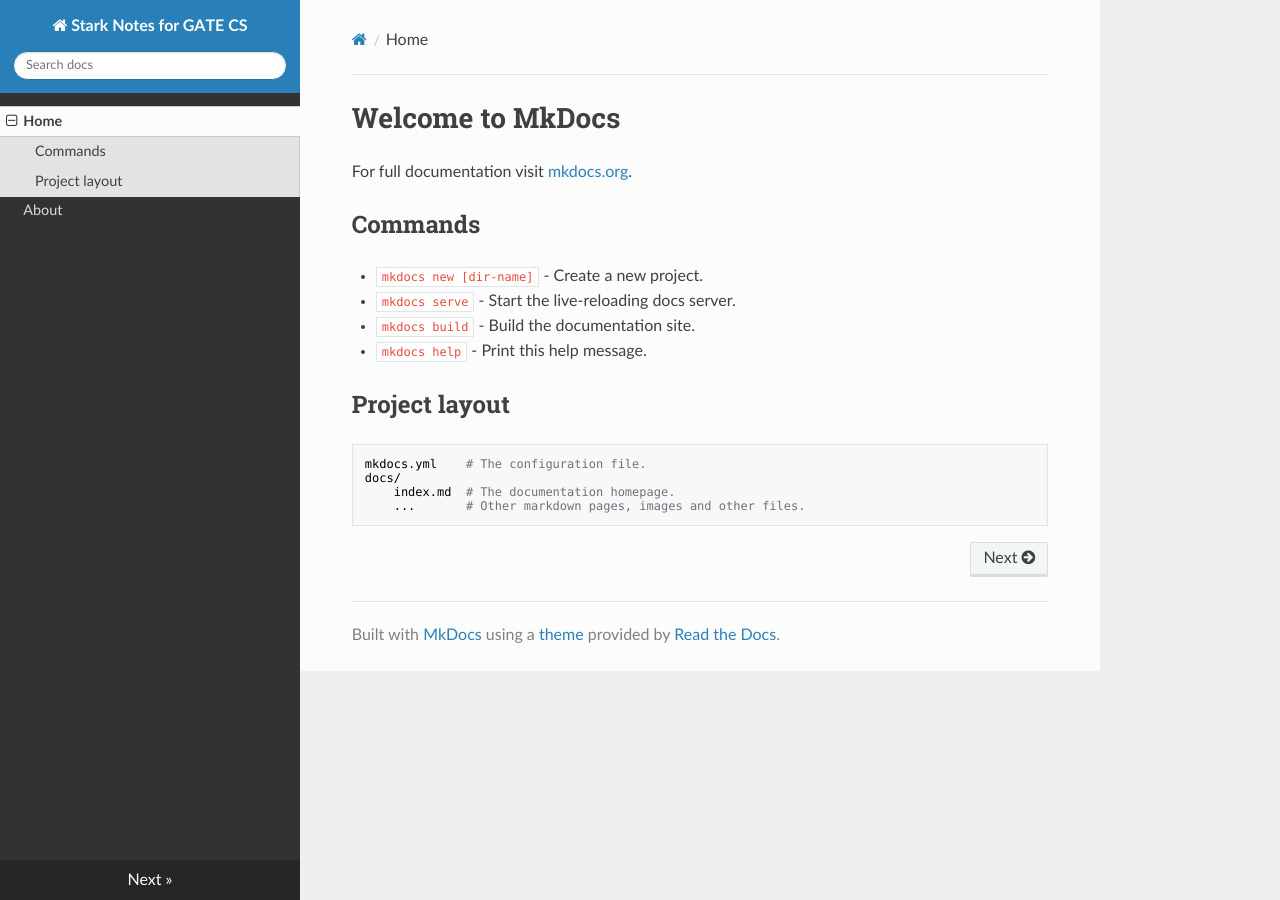
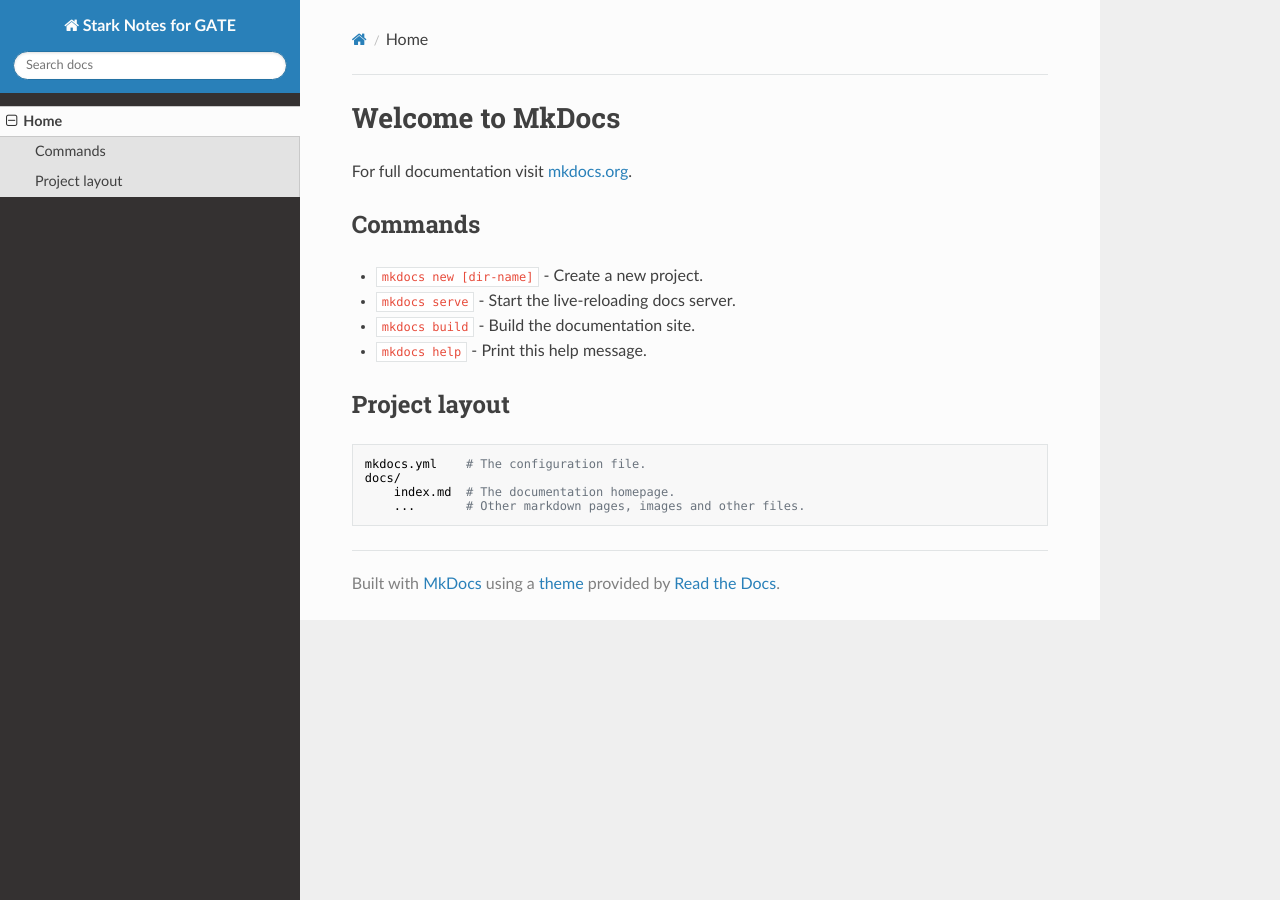
Before and after one commit to Bharathbrothers/stark-notes, an MkDocs documentation site: the page built from docs/index.md, in a window 1280 px wide. Built offline with MkDocs 1.6.1, drawn with Linux system fonts in a browser that asks for light colours; nearby versions of some CDN libraries.

Commit message:
Update mkdocs.yml

```diff
--- a/mkdocs.yml
+++ b/mkdocs.yml
@@ -1,8 +1,7 @@
-site_name: Stark Notes for GATE CS
+site_name: Stark Notes for GATE
 
 nav:
     - Home: index.md
-    - About: about.md
 
 
 theme: readthedocs
```
